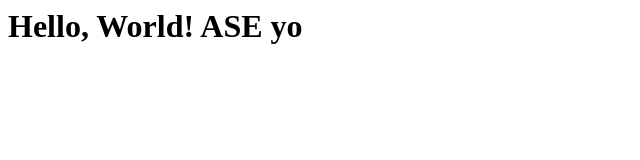
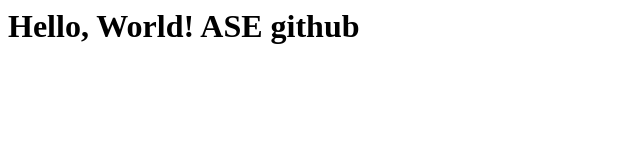
Before and after one commit to rahulsingh178FHKiel/ASEproject, a plain HTML site: page index.html in a window 1280 px wide. Shown: the whole page, without its empty margins (0-640 px from the left). Drawn offline with Linux system fonts and the light colour scheme.

Commit message:
Checking github workflow

```diff
--- a/index.html
+++ b/index.html
@@ -1 +1 @@
-<html><body><h1>Hello, World! ASE yo</h1></body></html>
+<html><body><h1>Hello, World! ASE github</h1></body></html>
```
